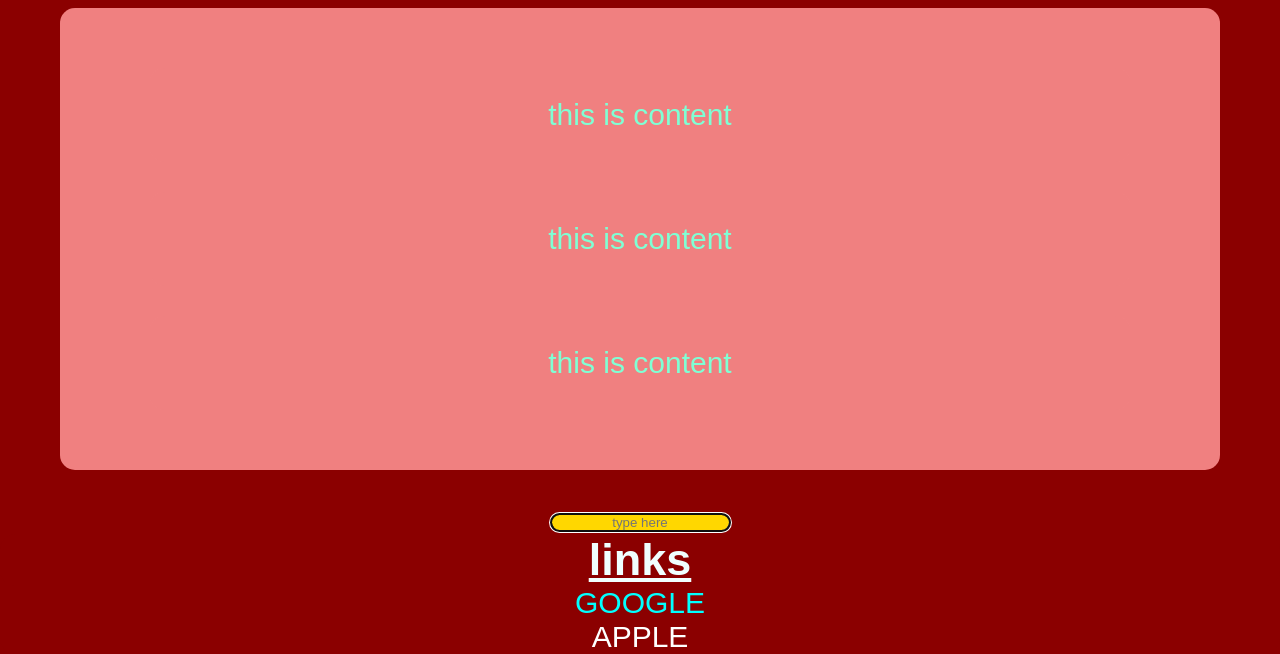
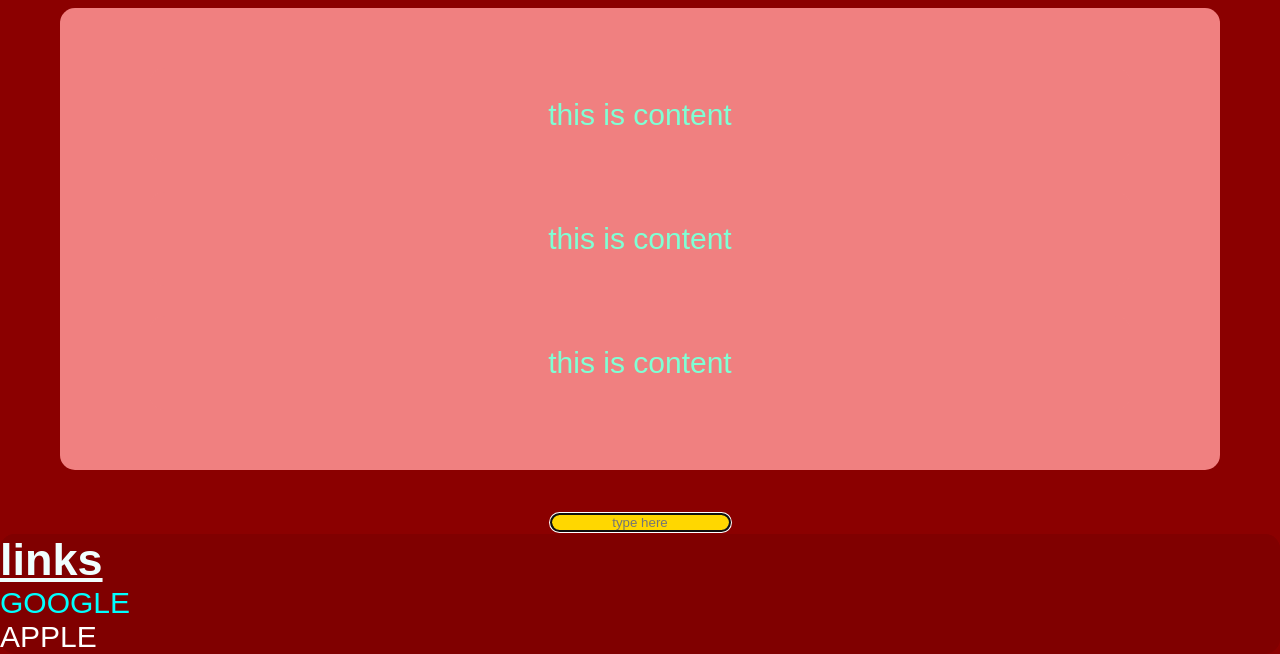
Before and after one commit to trainEnthusiast314/week-1, a plain HTML site: page css.html in a window 1280 px wide. Shown: the part 742-1396 px from the top of the page. Drawn offline with Linux system fonts and the light colour scheme.

Commit message:
added more css

```diff
--- a/css.html
+++ b/css.html
@@ -23,9 +23,13 @@
       <p class="highlight">this is content</p>
     </section>
     <input type="text" autofocus placeholder="type here" />
-    <h2>links</h2>
-    <a href="https://www.google.com/" target="_blank">GOOGLE</a>
-    <br />
-    <a href="https://apple.com" target="_blank">APPLE</a>
+    <footer class="footer">
+      <h2 class="footer">links</h2>
+      <a class="footer" href="https://www.google.com/" target="_blank"
+        >GOOGLE</a
+      >
+      <br />
+      <a class="footer" href="https://apple.com" target="_blank">APPLE</a>
+    </footer>
   </body>
 </html>
--- a/style.css
+++ b/style.css
@@ -38,6 +38,7 @@ body {
 h2 {
   color: azure;
   text-decoration: underline;
+  background-color: maroon;
 }
 [href*="GooGle" i] {
   text-decoration: none;
@@ -57,3 +58,8 @@ h2 {
   color: white;
   text-decoration: solid;
 }
+.footer {
+  background-color: maroon;
+
+  text-align: left;
+}
```
